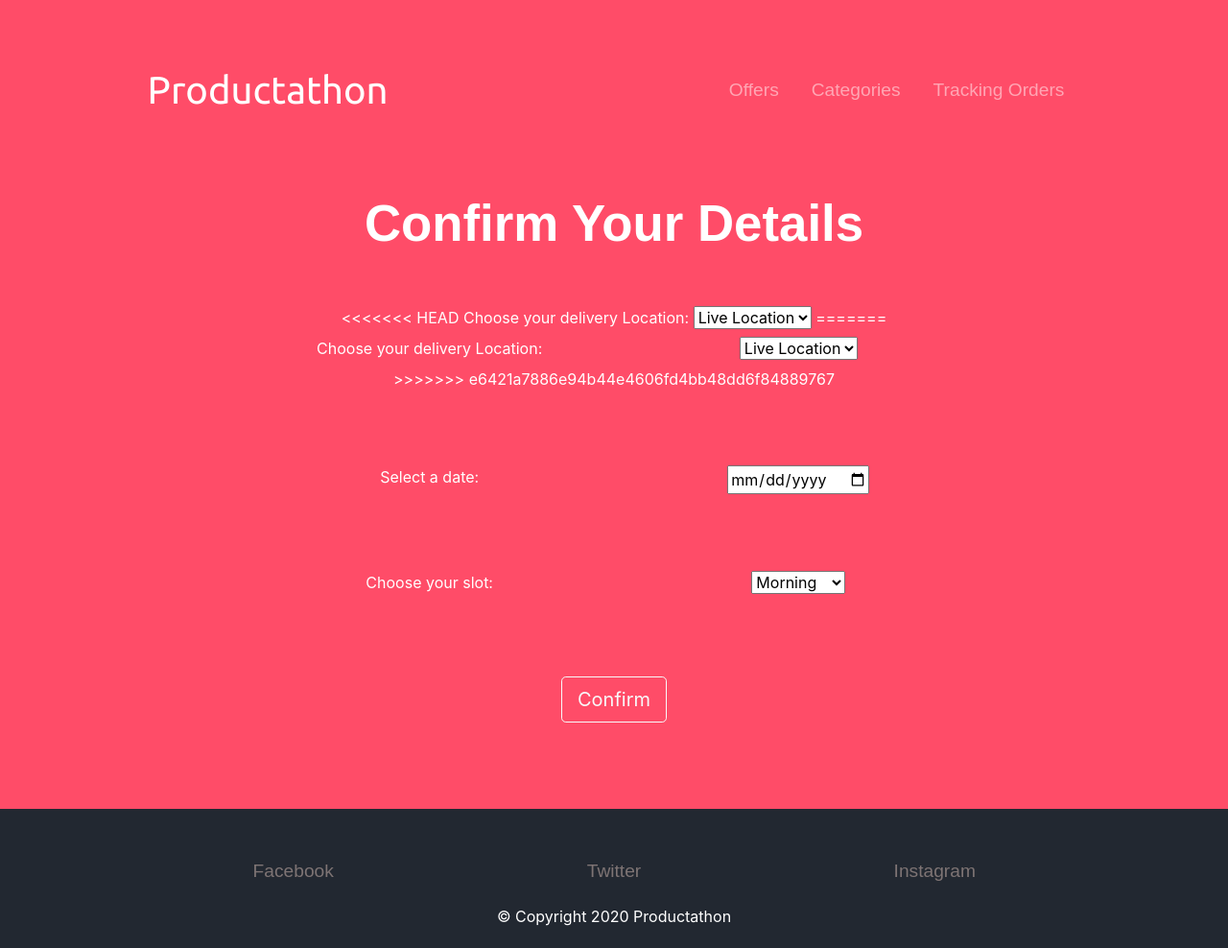
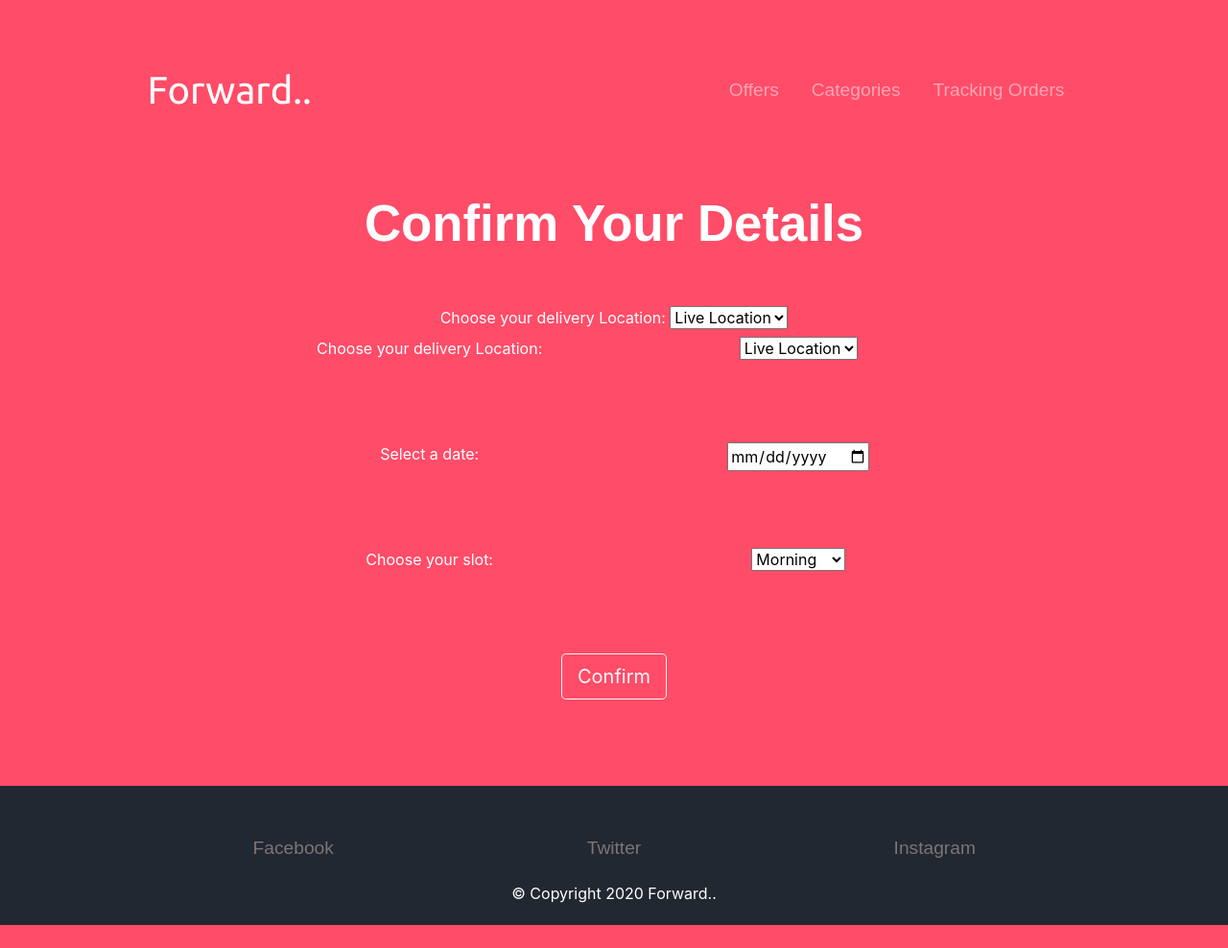
Before and after one commit to Shinigami2222/Productathon, a plain HTML site: page details.html in a window 1280 px wide. Shown: the whole page at 96% size. After the commit the page ends 964 px from the top, so only its background shows below. Drawn offline with nearby package versions, Linux system fonts and the light colour scheme.

Commit message:
final commit

```diff
--- a/details.html
+++ b/details.html
@@ -36,7 +36,7 @@
 
     <!-- Nav Bar -->
     <nav class="navbar  navbar-expand-lg navbar-dark">
-      <a class="navbar-brand" href="">Productathon</a>
+      <a class="navbar-brand" href="">Forward..</a>
       <button class="navbar-toggler" type="button" data-toggle="collapse" data-target="#navbarSupportedContent" aria-controls="navbarSupportedContent" aria-expanded="false" aria-label="Toggle navigation">
         <span class="navbar-toggler-icon"></span>
       </button>
@@ -65,7 +65,6 @@
 
 
   <div class="select-detail">
-<<<<<<< HEAD
     <label for="cars">Choose your delivery Location:</label>
     <select name="Address" id="address">
       <option value="My Live Location">Live Location</option>
@@ -73,7 +72,6 @@
       <option value="Work">Work</option>
       <option value="Add Address">Add Address</option>
     </select>
-=======
     <div class="row">
       <div class="col">
         <label for="cars">Choose your delivery Location:</label>
@@ -89,7 +87,6 @@
     </div>
 
 
->>>>>>> e6421a7886e94b44e4606fd4bb48dd6f84889767
   </div>
 
   <div class="select-detail">
@@ -140,7 +137,7 @@
       </div>
     </div>
 
-    <p class="footer-para">© Copyright 2020 Productathon</p>
+    <p class="footer-para">© Copyright 2020 Forward..</p>
 
   </footer>
 
```
Also changed, not shown: before-order.html (+2 -2 lines), electronics.html (+2 -2 lines), index.html (+3 -3 lines).
